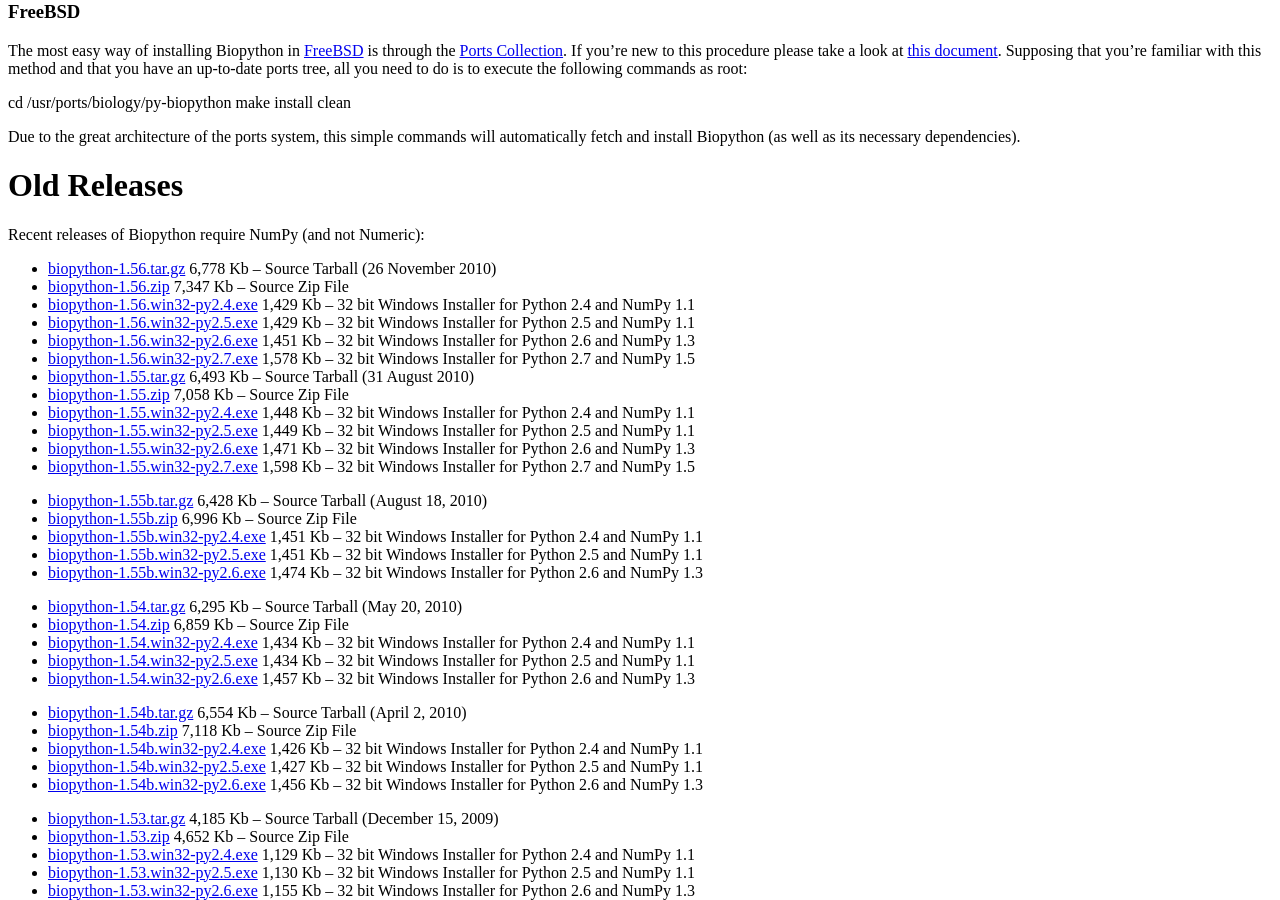
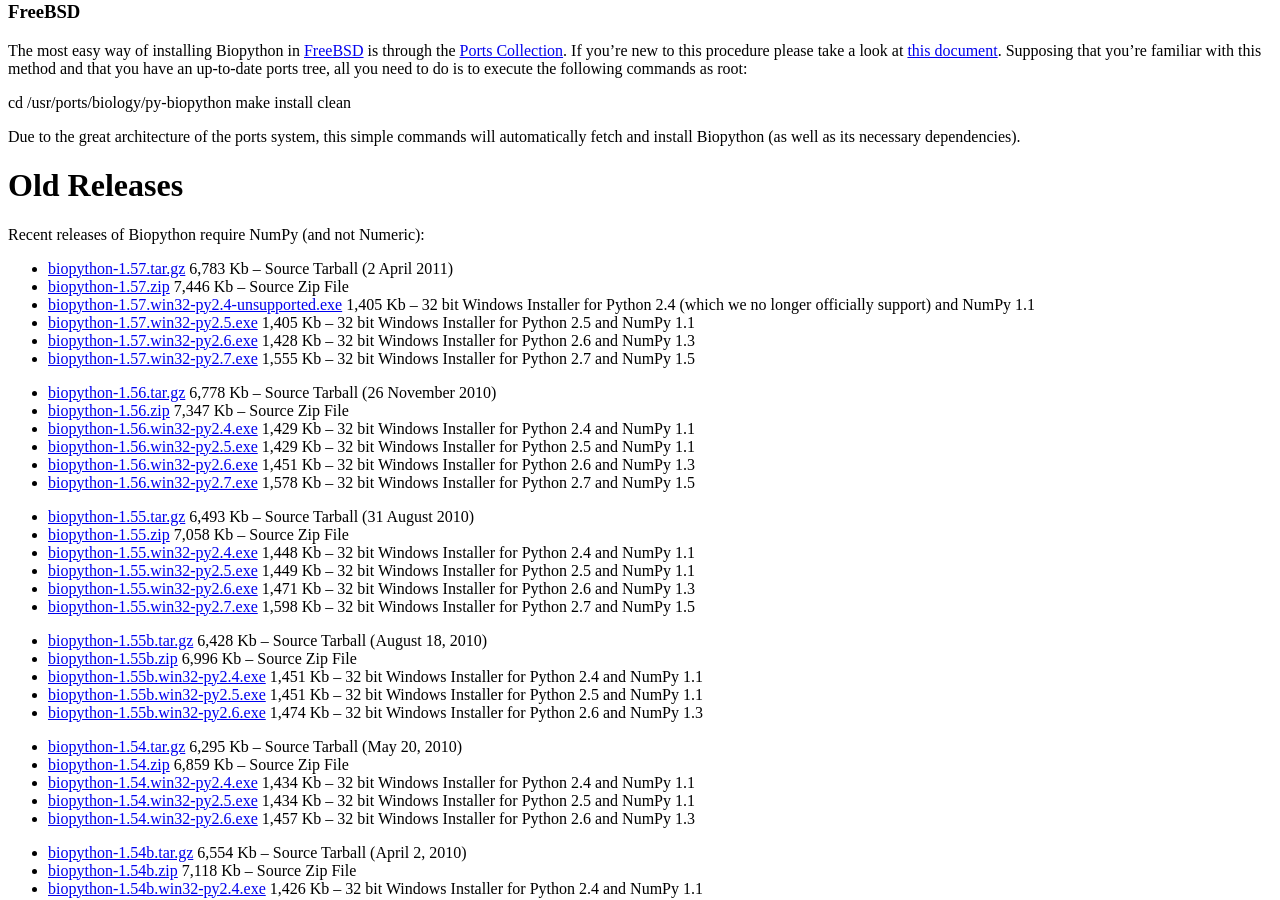
Before and after one commit to biopython/biopython.github.io, a Jekyll site: the page built from wiki/Download.md, in a window 1280 px wide and 900 px high, scrolled down 2355 px. Built offline with Jekyll 4.4.1, drawn with Linux system fonts in a browser that asks for light colours.

Commit message:
Move 1.57 to old

```diff
--- a/wiki/Download.md
+++ b/wiki/Download.md
@@ -214,6 +214,22 @@ Old Releases
 
 Recent releases of Biopython require NumPy (and not Numeric):
 
+-   [biopython-1.57.tar.gz](http://biopython.org/DIST/biopython-1.57.tar.gz)
+    6,783 Kb -- Source Tarball (2 April 2011)
+-   [biopython-1.57.zip](http://biopython.org/DIST/biopython-1.57.zip)
+    7,446 Kb -- Source Zip File
+-   [biopython-1.57.win32-py2.4-unsupported.exe](http://biopython.org/DIST/biopython-1.57.win32-py2.4-unsupported.exe)
+    1,405 Kb -- 32 bit Windows Installer for Python 2.4 (which we no
+    longer officially support) and NumPy 1.1
+-   [biopython-1.57.win32-py2.5.exe](http://biopython.org/DIST/biopython-1.57.win32-py2.5.exe)
+    1,405 Kb -- 32 bit Windows Installer for Python 2.5 and NumPy 1.1
+-   [biopython-1.57.win32-py2.6.exe](http://biopython.org/DIST/biopython-1.57.win32-py2.6.exe)
+    1,428 Kb -- 32 bit Windows Installer for Python 2.6 and NumPy 1.3
+-   [biopython-1.57.win32-py2.7.exe](http://biopython.org/DIST/biopython-1.57.win32-py2.7.exe)
+    1,555 Kb -- 32 bit Windows Installer for Python 2.7 and NumPy 1.5
+
+<!-- -->
+
 -   [biopython-1.56.tar.gz](http://biopython.org/DIST/biopython-1.56.tar.gz)
     6,778 Kb -- Source Tarball (26 November 2010)
 -   [biopython-1.56.zip](http://biopython.org/DIST/biopython-1.56.zip)
@@ -226,6 +242,9 @@ Recent releases of Biopython require NumPy (and not Numeric):
     1,451 Kb -- 32 bit Windows Installer for Python 2.6 and NumPy 1.3
 -   [biopython-1.56.win32-py2.7.exe](http://biopython.org/DIST/biopython-1.56.win32-py2.7.exe)
     1,578 Kb -- 32 bit Windows Installer for Python 2.7 and NumPy 1.5
+
+<!-- -->
+
 -   [biopython-1.55.tar.gz](http://biopython.org/DIST/biopython-1.55.tar.gz)
     6,493 Kb -- Source Tarball (31 August 2010)
 -   [biopython-1.55.zip](http://biopython.org/DIST/biopython-1.55.zip)
```
Also changed, not shown: 1 other file.
